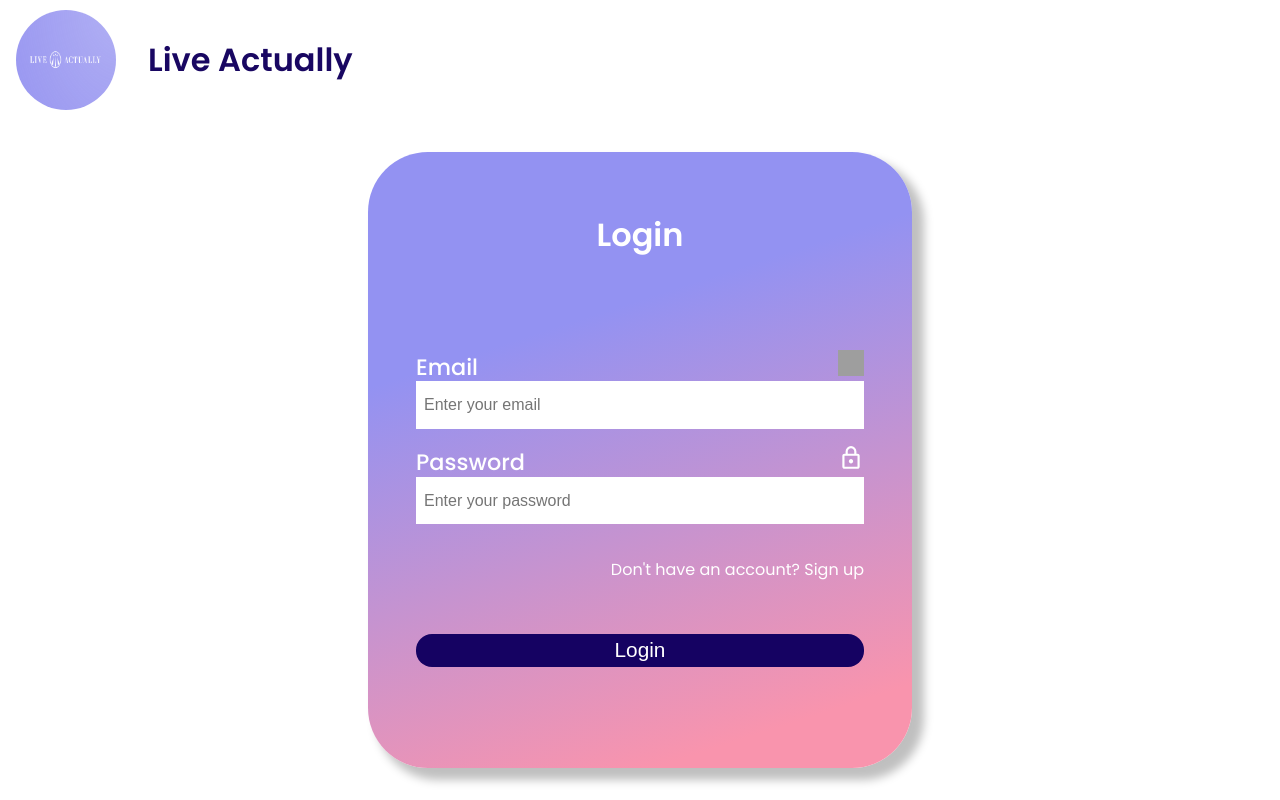
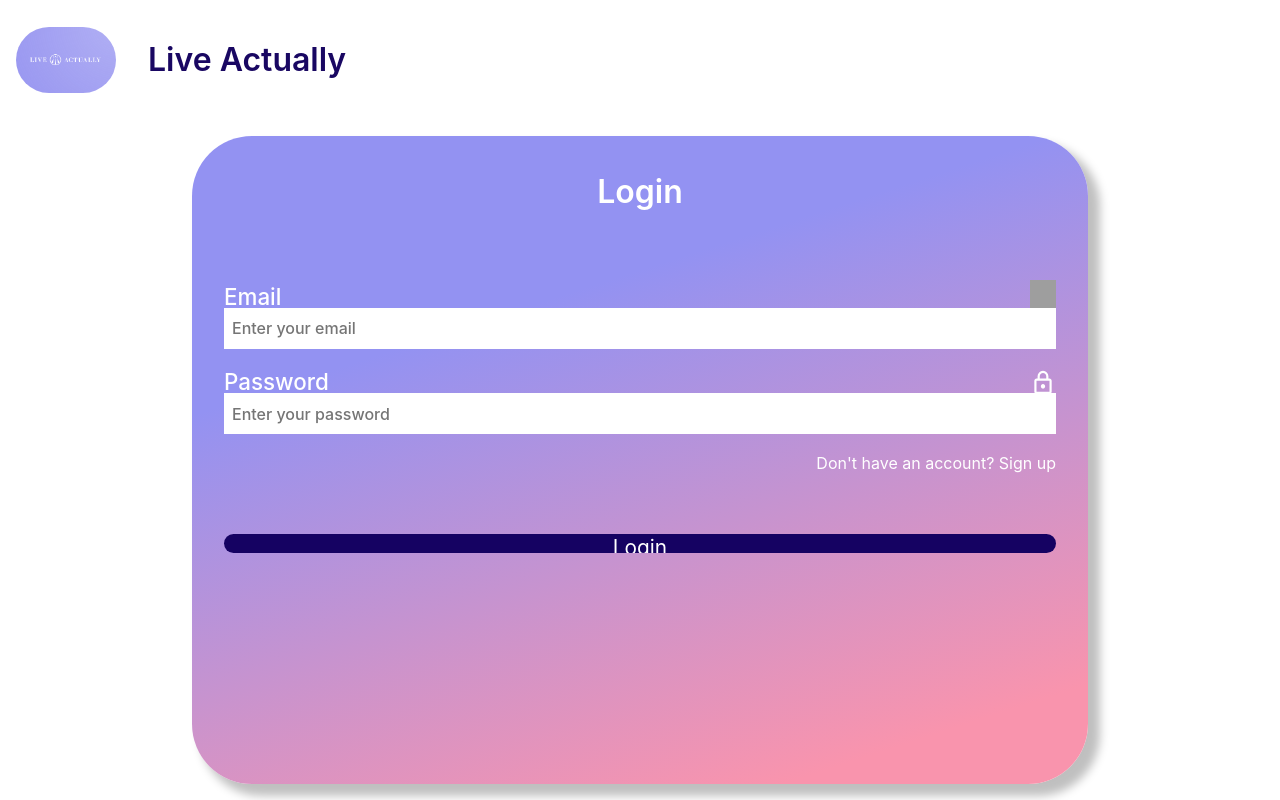
Before and after one commit to berylkor/BloggingProject, a PHP site: page /login/login_view.php in a window 1280 px wide. Run offline with PHP 8.4, Linux system fonts and the light colour scheme; some libraries are stand-ins or nearby versions; grey boxes are pictures that could not be loaded.

Commit message:
last update

```diff
--- a/css/test.css
+++ b/css/test.css
@@ -277,6 +277,15 @@
     position: relative;
     left: -10px;
     content: "✖";
+}
+
+@media screen and (min-width:500px) {
+    .form_container {
+        width: 70%;
+        height: 100%;
+        padding-left: 0;
+        padding-right: 0;
+    }
 }
 
 /* ---- home page ---- */
--- a/login/login_view.php
+++ b/login/login_view.php
@@ -14,7 +14,7 @@
     <meta name="viewport" content="width=device-width, initial-scale=1.0">
     <title>Login</title>
     <link rel="stylesheet" href="../css/test.css">
-    <link href="https://cdn.jsdelivr.net/npm/@sweetalert2/theme-dark@4/dark.css" rel="stylesheet">
+    <link href="https://cdn.jsdelivr.net/npm/@sweetalert2/theme-bulma/bulma.css" rel="stylesheet">
     <link rel="shortcut icon" href="../assets/favicon_io/favicon.ico" type="image/x-icon">
     <link rel="manifest" href="../assets/favicon_io/site.webmanifest">
     <link rel="shortcut icon" href="../assets/favicon_io/favicon-16x16.png" type="image/png" sizes="16x16">
--- a/login/signup_view.php
+++ b/login/signup_view.php
@@ -10,7 +10,7 @@
     <meta name="viewport" content="width=device-width, initial-scale=1.0">
     <title>Signup</title>
     <link rel="stylesheet" href="../css/test.css">
-    <link href="https://cdn.jsdelivr.net/npm/@sweetalert2/theme-dark@4/dark.css" rel="stylesheet">
+    <link href="https://cdn.jsdelivr.net/npm/@sweetalert2/theme-bulma/bulma.css" rel="stylesheet">
     <link rel="shortcut icon" href="../assets/favicon_io/favicon.ico" type="image/x-icon">
     <link rel="manifest" href="../assets/favicon_io/site.webmanifest">
     <link rel="shortcut icon" href="../assets/favicon_io/favicon-16x16.png" type="image/png" sizes="16x16">
```
Also changed, not shown: js/login.js (line endings or trailing spaces).
